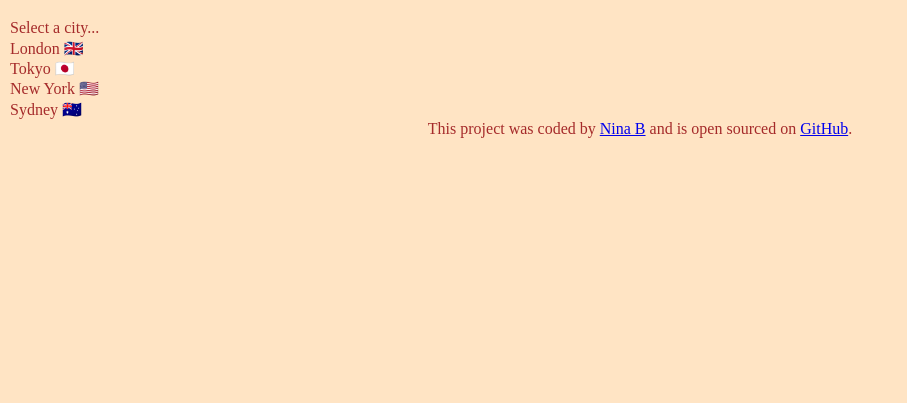
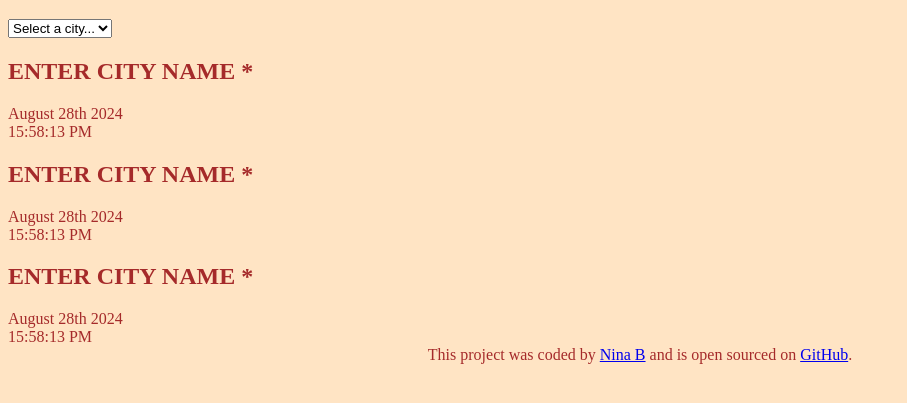
Before and after one commit to nberts/WorldClockProject, a plain HTML site: page index.html in a window 1280 px wide. Shown: the part 61-464 px from the top of the page, without its empty margins (0-907 px from the left). Drawn offline with Linux system fonts and the light colour scheme.

Commit message:
html skeleton elements

```diff
--- a/index.html
+++ b/index.html
@@ -9,13 +9,29 @@
   <body>
     <h1>World Clock</h1>
 
-    <selec>
+    <select class="cities">
       <option value="">Select a city...</option>
       <option value="london">London 🇬🇧</option>
       <option value="tokyo">Tokyo 🇯🇵</option>
       <option value="newyork">New York 🇺🇸</option>
       <option value="sydney">Sydney 🇦🇺</option>
-    </selec>
+    </select>
+
+    <div class="city">
+      <h2>ENTER CITY NAME *</h2>
+      <div class="date">August 28th 2024</div>
+      <div class="time">15:58:13 PM</div>
+    </div>
+    <div class="city">
+      <h2>ENTER CITY NAME *</h2>
+      <div class="date">August 28th 2024</div>
+      <div class="time">15:58:13 PM</div>
+    </div>
+    <div class="city">
+      <h2>ENTER CITY NAME *</h2>
+      <div class="date">August 28th 2024</div>
+      <div class="time">15:58:13 PM</div>
+    </div>
     <footer>
       This project was coded by
       <a href="https://github.com/nberts">Nina B</a> and is open sourced on
```
